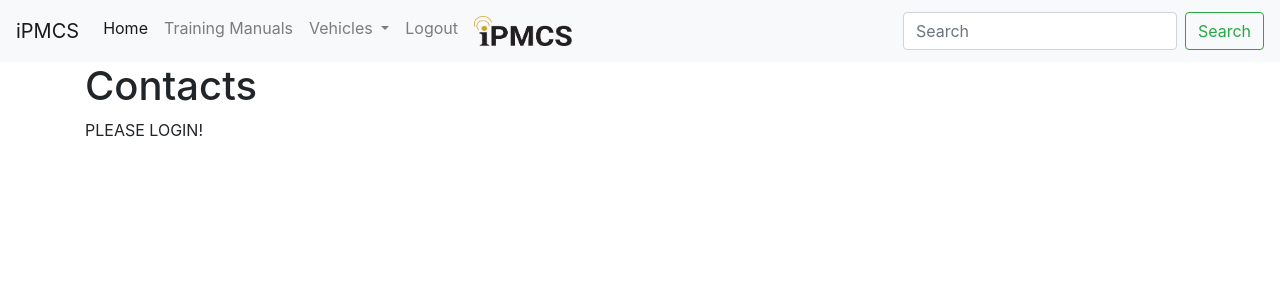
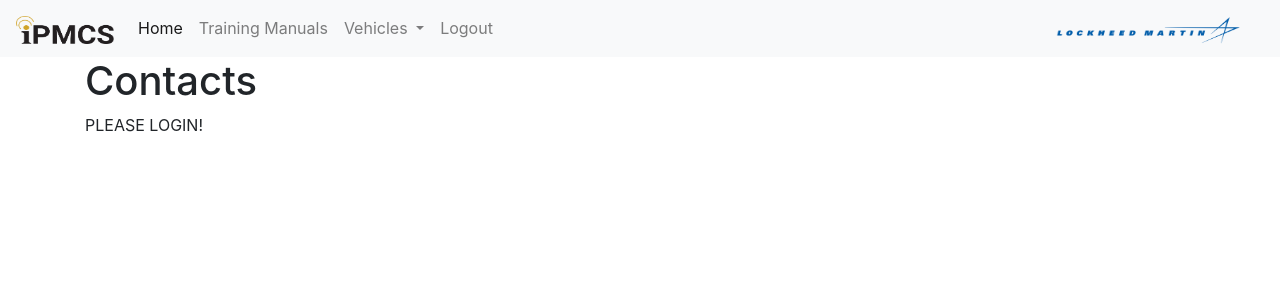
Before and after one commit to xarielx/DjangoIpmcs, a Django app: page /contact/ in a window 1280 px wide. Shown: the top 300 px of the page. Run offline with Django 3.2, Linux system fonts and the light colour scheme; a user stored in the database is signed in; some libraries are stand-ins or nearby versions.

Commit message:
Linked More pages

```diff
--- a/src/ipmcs/settings.py
+++ b/src/ipmcs/settings.py
@@ -25,7 +25,8 @@
 # SECURITY WARNING: don't run with debug turned on in production!
 DEBUG = True
 
-ALLOWED_HOSTS = [ '10.0.75.1', '192.168.0.11', '192.168.56.1', '172.19.224.1']
+ALLOWED_HOSTS = []
+#'0.0.0.1' ,'127.0.0.1' '10.0.75.1', '192.168.0.11', '192.168.56.1', '172.19.224.1'
 
 
 # Application definition
@@ -123,7 +124,7 @@
 # https://docs.djangoproject.com/en/2.0/howto/static-files/
 #STATIC_ROOT = os.path.join(BASE_DIR, "static")
 STATICFILES_DIRS = (
-    os.path.join(BASE_DIR, 'static'),
+   os.path.join(BASE_DIR, 'static'),
 )
 STATIC_URL = '/static/'
 LOGIN_REDIRECT_URL = 'home'
--- a/src/templates/base.html
+++ b/src/templates/base.html
@@ -1,6 +1,7 @@
 <!doctype html>
 <html lang="en">
 <head>
+{% load static %}
     <!-- Required meta tags -->
     <meta charset="utf-8">
     <meta name="viewport" content="width=device-width, initial-scale=1, shrink-to-fit=no">
--- a/src/templates/home.html
+++ b/src/templates/home.html
@@ -1,6 +1,6 @@
 {% extends 'base.html' %}
   {% block content %}
-
+  {% load staticfiles %}
      <h5>Hello {{ user.first_name }} {{ user.last_name }} </h5>
 
     <h1>Welcome to iPMCS<h1>
@@ -10,7 +10,7 @@
           <img class="d-block w-50 h-50" src="https://raw.githubusercontent.com/xarielx/iPMCS/master/carcheck.jpg?token=AIV6GACYCSDSN7YXVX2JAA25FZOQM" alt="First slide">
         </div>
         <div class="carousel-item">
-          <img class="d-block  w-50 h-50" src="https://upload.wikimedia.org/wikipedia/commons/7/75/LockheedMartinLogo.png" alt="Second slide">
+          <img class="d-block  w-50 h-50" src="{% static "img\tank.png"  %}" alt="Second slide">
         </div>
         <div class="carousel-item">
           <img class="d-block  w-50 h-50" src="https://live.staticflickr.com/8193/8125893695_d4fb91d749_b.jpg" alt="Third slide">
--- a/src/templates/navbar.html
+++ b/src/templates/navbar.html
@@ -1,6 +1,6 @@
 {% load staticfiles %}
 <nav class="navbar navbar-expand-lg navbar-light bg-light">
-  <a class="navbar-brand" href="#">iPMCS</a>
+  <a class="navbar-brand" href="/"><img src="{% static "img\logo.png"  %}" alt="LOGO" style="width:98px;height:28px;"></a>
   <button class="navbar-toggler" type="button" data-toggle="collapse" data-target="#navbarSupportedContent" aria-controls="navbarSupportedContent" aria-expanded="false" aria-label="Toggle navigation">
     <span class="navbar-toggler-icon"></span>
   </button>
@@ -29,13 +29,12 @@
       <li class="nav-item">
         <a class="nav-link" href="{% url 'logout' %}">Logout</a>
       </li>
-      <li class="nav-item">
-        <a class="nav-link disabled" href=""><img src="{% static "img\logo.png"  %}" alt="LOGO" style="width:98px;height:30px;"></a>
-      </li>
     </ul>
-    <form class="form-inline my-2 my-lg-0">
+    <a class="navbar-brand" href="/"><img src="{% static "img\LM.png"  %}" alt="LOGO" style="width:200px;height:28px;"></a>
+
+    <!--<form class="form-inline my-2 my-lg-0">
       <input class="form-control mr-sm-2" type="search" placeholder="Search" aria-label="Search">
       <button class="btn btn-outline-success my-2 my-sm-0" type="submit">Search</button>
-    </form>
+    </form>-->
   </div>
 </nav>
--- a/src/training_manuals/templates/training_manuals/tm.html
+++ b/src/training_manuals/templates/training_manuals/tm.html
@@ -1,6 +1,8 @@
 {% extends 'base.html' %}
 
 {% block content %}
+<br>
+<br>
 <table class="table table-bordered table-dark table-hover">
   <thead>
     <tr>
--- a/src/training_manuals/views.py
+++ b/src/training_manuals/views.py
@@ -1,5 +1,6 @@
 from django.shortcuts import render, get_object_or_404, redirect
 from .models import Training_Manual
+from django import forms
 import datetime
 # Create your views here.
 from django.contrib.auth.decorators import login_required
--- a/src/vehicles/forms.py
+++ b/src/vehicles/forms.py
@@ -1,11 +1,12 @@
 from django import forms
+from django import forms
+from .models import Vehicle
 
-from .models import Vehicle
 
 class VehicleForm(forms.ModelForm):
     class Meta:
         model = Vehicle
         fields = [
             'vehicle_id', 'vehicle_type', 'image_url',
-             'checked'
+            'checked'
         ]
--- a/src/vehicles/templates/vehicle/vehicle.html
+++ b/src/vehicles/templates/vehicle/vehicle.html
@@ -10,7 +10,7 @@
                 <div class="card-body">
                     <h5 class="card-title">{{ vehicle.vehicle_id }}</h5>
                     <p class="card-text">{{ vehicle.vehicle_type }}</p>
-                    <a href="#" class="btn btn-primary">Start PMCS</a>
+                    <a href="/training_manual/1/" class="btn btn-primary">Start PMCS</a>
                 </div>
             </div>
         </div>
```
Also changed, not shown: src/training_manuals/templates/training_manuals/tm_list.html (+14 -0 lines), src/db.sqlite3, src/static/img/LM.png (added), src/static/img/tank.jpg (added), src/static/img/tank.png (added), src/static/img/tmCover.PNG (added).
